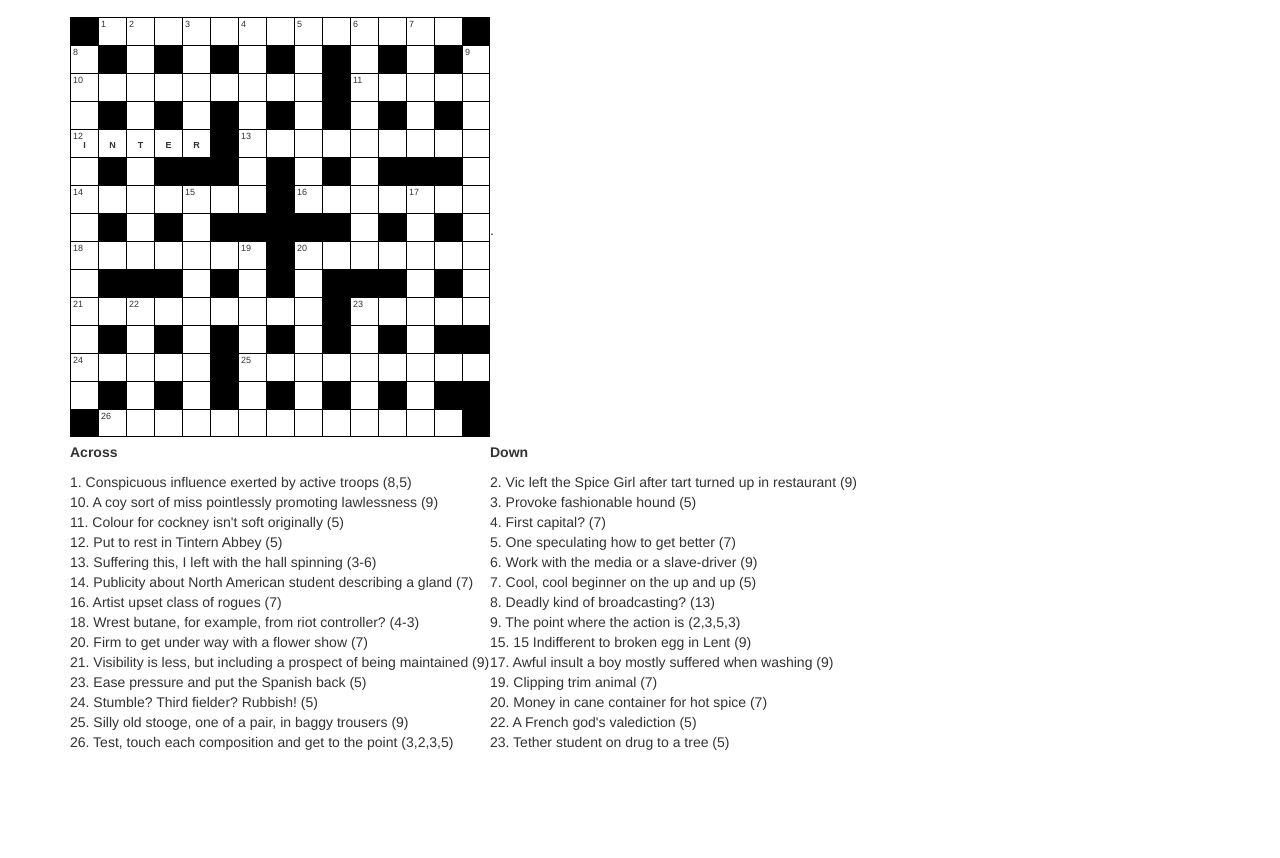
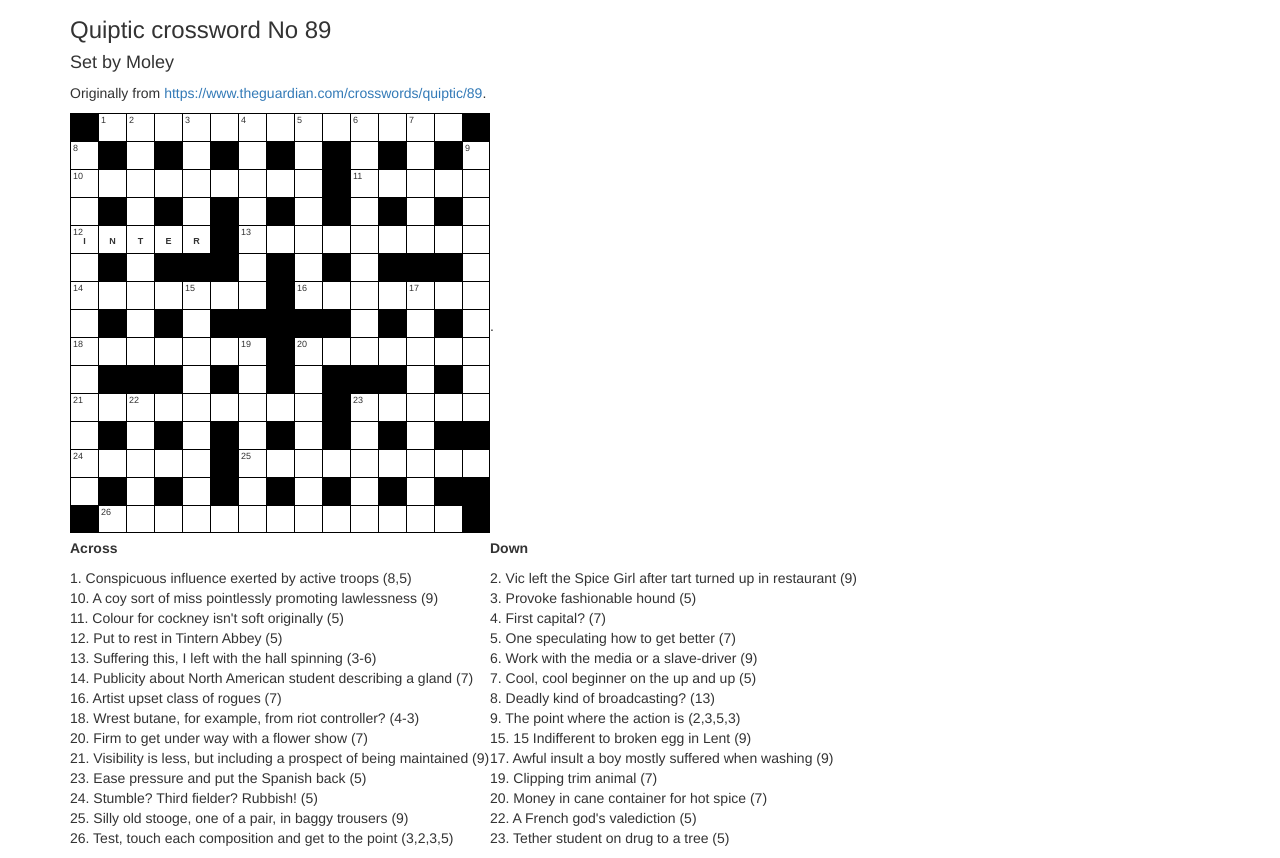
Before and after one commit to dwmkerr/crosswords-js, a website built with webpack: page sample/index.html in a window 1280 px wide. Shown: the part 53-911 px from the top of the page. Before the commit the page ends 815 px from the top, so only its background shows below. Built offline with nearby package versions, Linux system fonts and the light colour scheme; files whose address does not match are found by name.

Commit message:
chore: add title, setter and source to the sample site

```diff
--- a/sample/index.html
+++ b/sample/index.html
@@ -6,7 +6,7 @@
     <meta name="viewport" content="width=device-width, initial-scale=1">
     <meta name="description" content="">
     <meta name="author" content="Dave Kerr">
-    <title>Crosswords.js Samples</title>
+    <title>CrosswordJS Sample</title>
     <script src="vendor/jquery/jquery.min.js"></script>
     <script src="vendor/bootstrap/js/bootstrap.min.js"></script>
     <link href="vendor/bootstrap/css/bootstrap.min.css" rel="stylesheet">
@@ -61,7 +61,9 @@
     </div>
 
     <div class="container">
-      <h3>{{title}}</h3>
+      <h3>{{info.title}}</h3>
+      <h4>Set by {{info.setter.title}}</h4>
+      <p>Originally from <a href="{{info.source}}">{{info.source}}</a>.</p>
       <table>
         <tr>
           <td width="50%"><div id="crossword1"></div></td>
--- a/sample/sampleapp.js
+++ b/sample/sampleapp.js
@@ -6,6 +6,9 @@ sampleapp.controller('MainController', function($scope, $http) {
   var crosswordDom = null;
 
   $http.get('crosswords/guardian_quiptic_89.json').success(function(crosswordDefinition) {
+
+    //  Set the crossword info.
+    $scope.info = crosswordDefinition.info;
 
     //  Create the crossword model.
     crossword = new CrosswordsJS.Crossword(crosswordDefinition);
```
Also changed, not shown: README.md, 1 other file.
